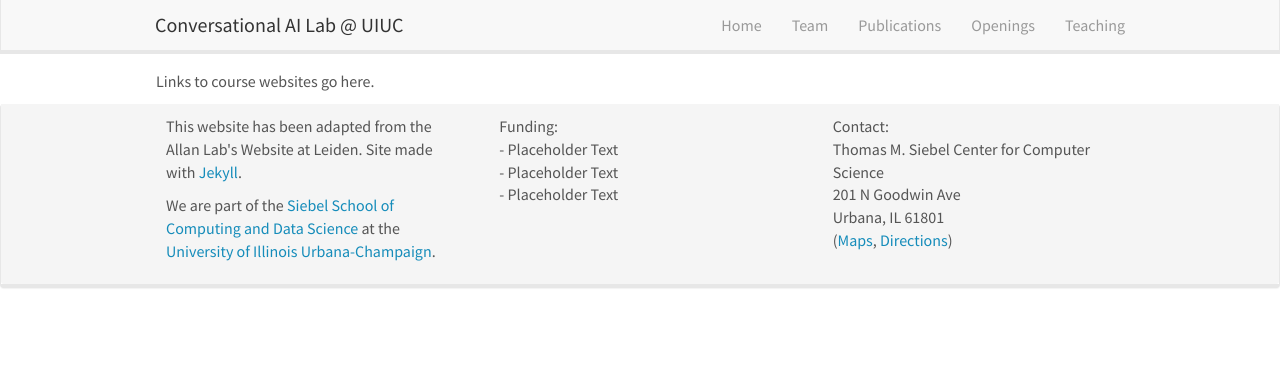
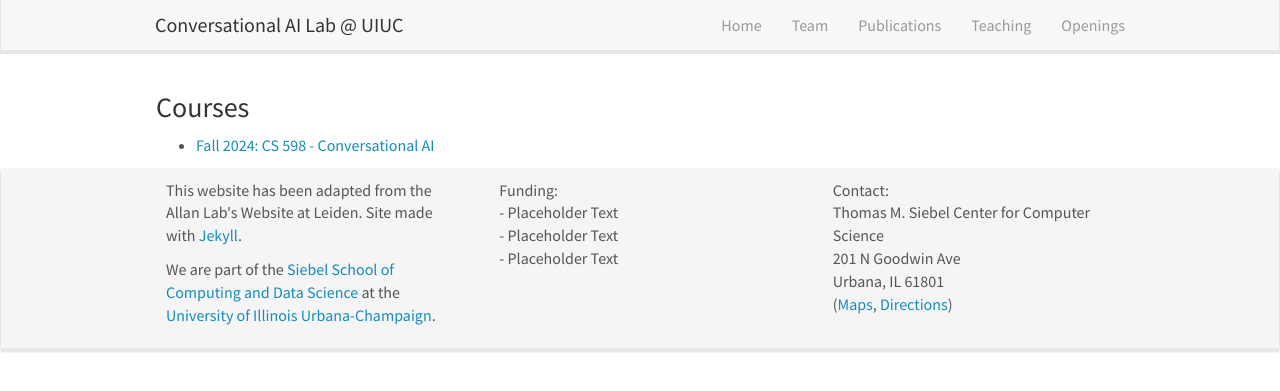
Before and after one commit to uiuc-conversational-ai-lab/uiuc-conversational-ai-lab.github.io, a Jekyll site: the page built from _pages/teaching.md, in a window 1280 px wide. Shown: the top 391 px of the page. Built offline with Jekyll 4.4.1, drawn with Linux system fonts in a browser that asks for light colours; nearby versions of some CDN libraries.

Commit message:
adding link to course website

```diff
--- a/_includes/header.html
+++ b/_includes/header.html
@@ -16,8 +16,8 @@
 		<li><a href="{{ site.url }}{{ site.baseurl }}/team">Team</a></li>
 		<li><a href="{{ site.url }}{{ site.baseurl }}/publications">Publications</a></li>
 		<!-- <li><a href="{{ site.url }}{{ site.baseurl }}/research">Research</a></li> -->
+		<li><a href="{{ site.url }}{{ site.baseurl }}/teaching">Teaching</a></li>
 		<li><a href="{{ site.url }}{{ site.baseurl }}/openings">Openings</a></li>
-		<li><a href="{{ site.url }}{{ site.baseurl }}/teaching">Teaching</a></li>
 		<!-- <li><a href="{{ site.url }}{{ site.baseurl }}/pictures">(Pics)</a></li> -->
 	  </ul>
 	</div>
--- a/_pages/teaching.md
+++ b/_pages/teaching.md
@@ -6,4 +6,8 @@
 permalink: /teaching
 ---
 
-Links to course websites go here.
+### Courses
+
+<ul>
+    <li><a href="{{ site.url }}{{ site.baseurl }}/Fall2024CS598ConvAI">Fall 2024: CS 598 - Conversational AI</a></li>
+</ul>
```
